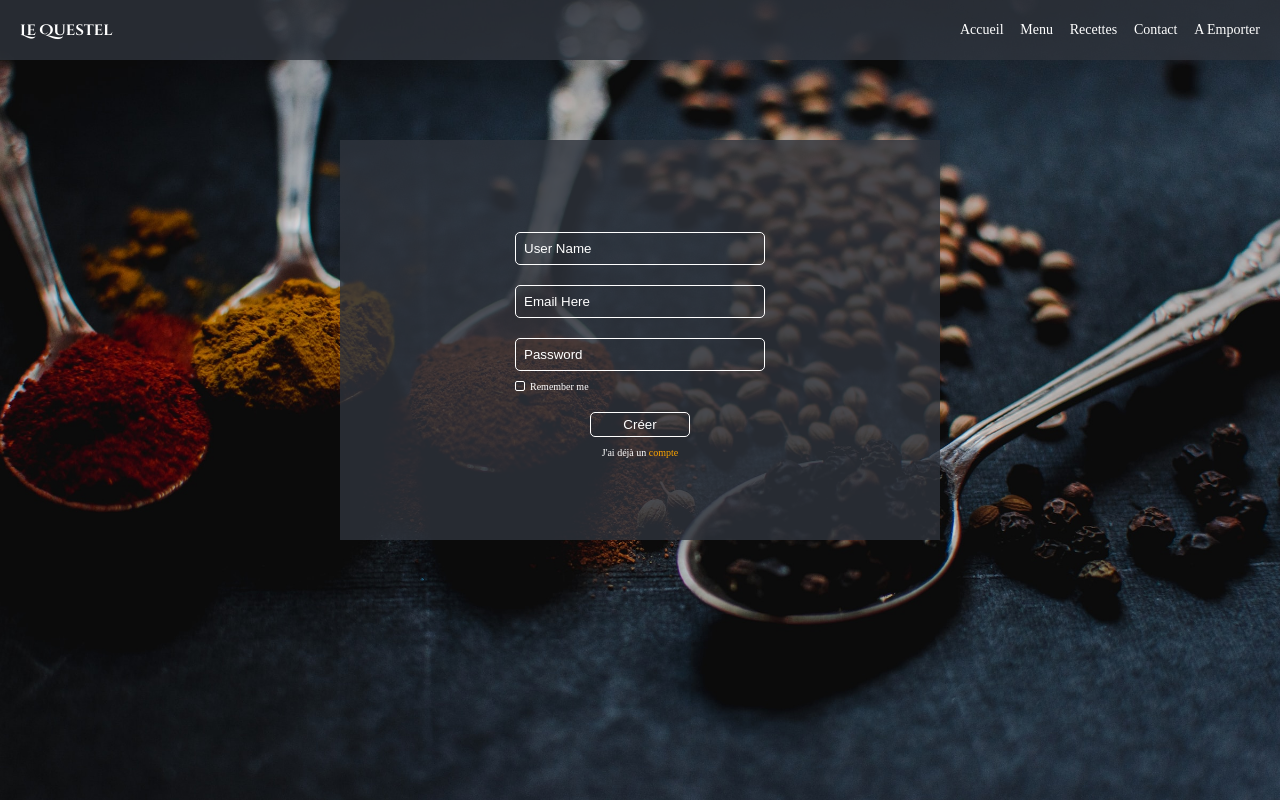
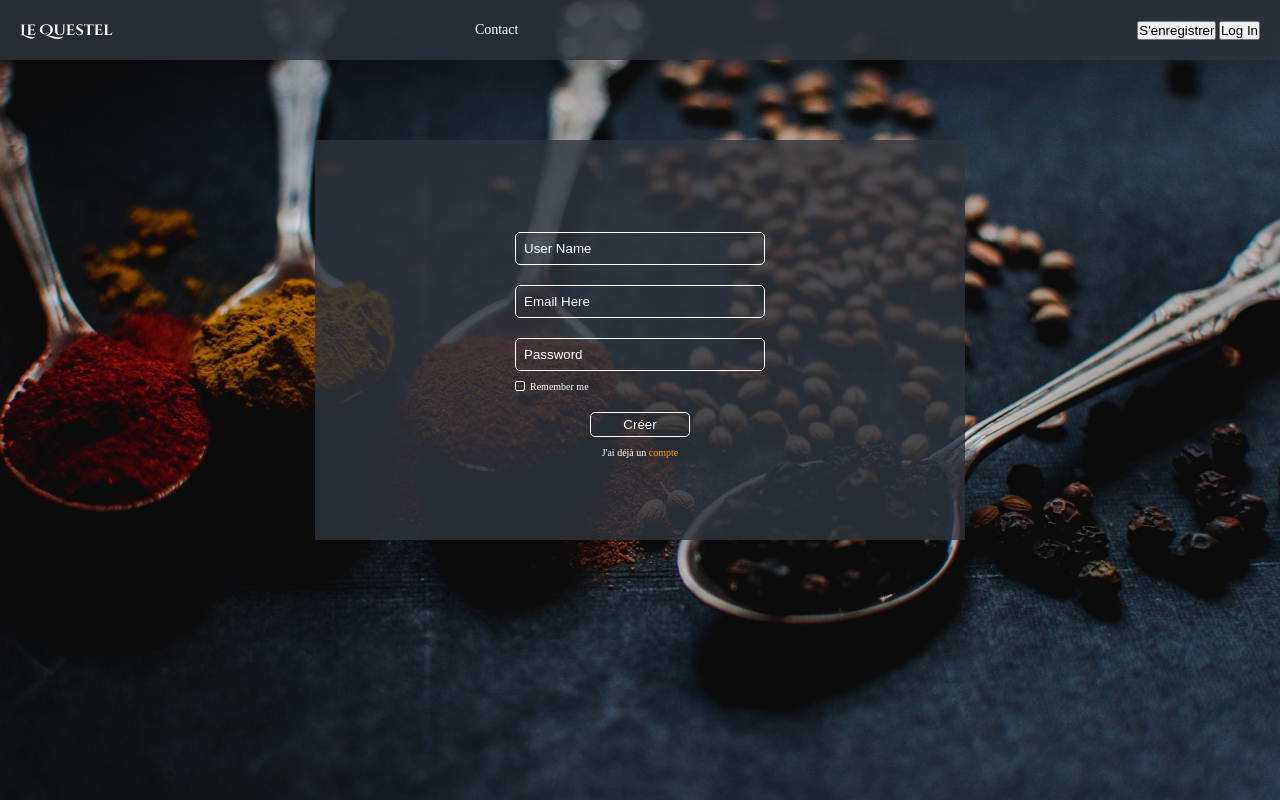
Before and after one commit to CallensJ/questel-restaurant, a plain HTML site: page login.html in a window 1280 px wide. Drawn offline with Linux system fonts and the light colour scheme; a web font is replaced by a local one.

Commit message:
modified layout

```diff
--- a/index.html
+++ b/login.html
@@ -11,23 +11,17 @@
       <div class="wrapper">
         <nav class="navbar">
           <h2 class="navbar__logo">Le Questel</h2>
-          <ul class="navbar__list">
-            <li class="navbar__item">
-              <a class="navbar__link" href="#">Accueil</a>
-            </li>
-            <li class="navbar__item">
-              <a class="navbar__link" href="#">Menu</a>
-            </li>
-            <li class="navbar__item">
-              <a class="navbar__link" href="#">Recettes</a>
-            </li>
-            <li class="navbar__item">
-              <a class="navbar__link" href="#">Contact</a>
-            </li>
-            <li class="navbar__item">
-              <a class="navbar__link" href="#">A Emporter</a>
-            </li>
-          </ul>
+
+            <ul class="navbar__list">
+              <li class="navbar__item">
+                <a class="navbar__link" href="#">Contact</a>
+              </li>
+            </ul>
+            <div>
+              <button class="btn__signUp">S'enregistrer</button>
+              <button class="btn__signUp">Log In</button>
+
+            </div>
         </nav>
       </div>
       <!--formulaire mobile -->
--- a/styles/login.scss
+++ b/styles/login.scss
@@ -63,7 +63,6 @@ a:hover {
   }
 
   .formulaire {
-
     display: flex;
     flex-wrap: wrap;
     justify-content: center;
@@ -75,10 +74,9 @@ a:hover {
       justify-content: center;
       align-items: center;
       max-width: 65rem;
-      width: 60rem;
+      width: 100%;
       background-color: $primary-background;
       height: 40rem;
-
 
       form {
         display: flex;
@@ -230,12 +228,10 @@ a:hover {
     transform: translate(0, 0);
   }
 
-  .formulaire{
-    .wrapper{
+  .formulaire {
+    .wrapper {
       position: absolute;
       top: 10rem;
-
-
     }
   }
 }
```
Also changed, not shown: styles/login.css, 1 other file.
